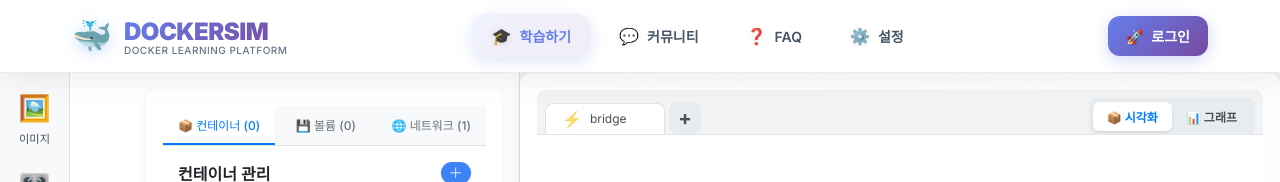
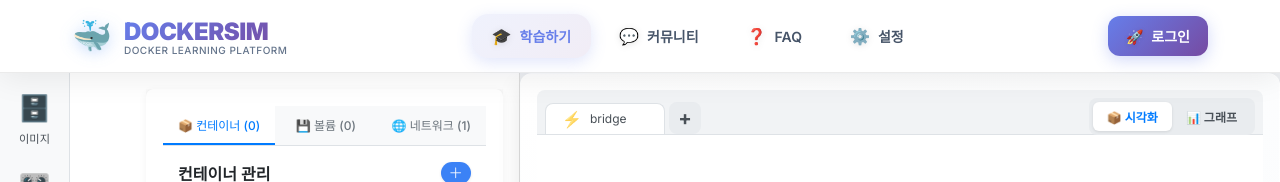
Before and after one commit to DockerSim/dockersim-fe, a Next.js app: page / in a window 1280 px wide. Shown: the top 182 px of the page. Built offline with nearby package versions, Linux system fonts and the light colour scheme.

Commit message:
이미지 아이콘 변경

```diff
--- a/src/components/Sidebar.tsx
+++ b/src/components/Sidebar.tsx
@@ -22,7 +22,7 @@ const Sidebar: React.FC<SidebarProps> = ({
     <div className="sidebar">
       <div className="sidebar-menu">
         <button className="menu-item" onClick={onImageClick} title="이미지">
-          <span className="icon">🖼️</span>
+          <span className="icon">🗄️</span>
           <span className="label">이미지</span>
         </button>
         <button className="menu-item" onClick={onControlPanelToggle} title="리소스 제어">
```
